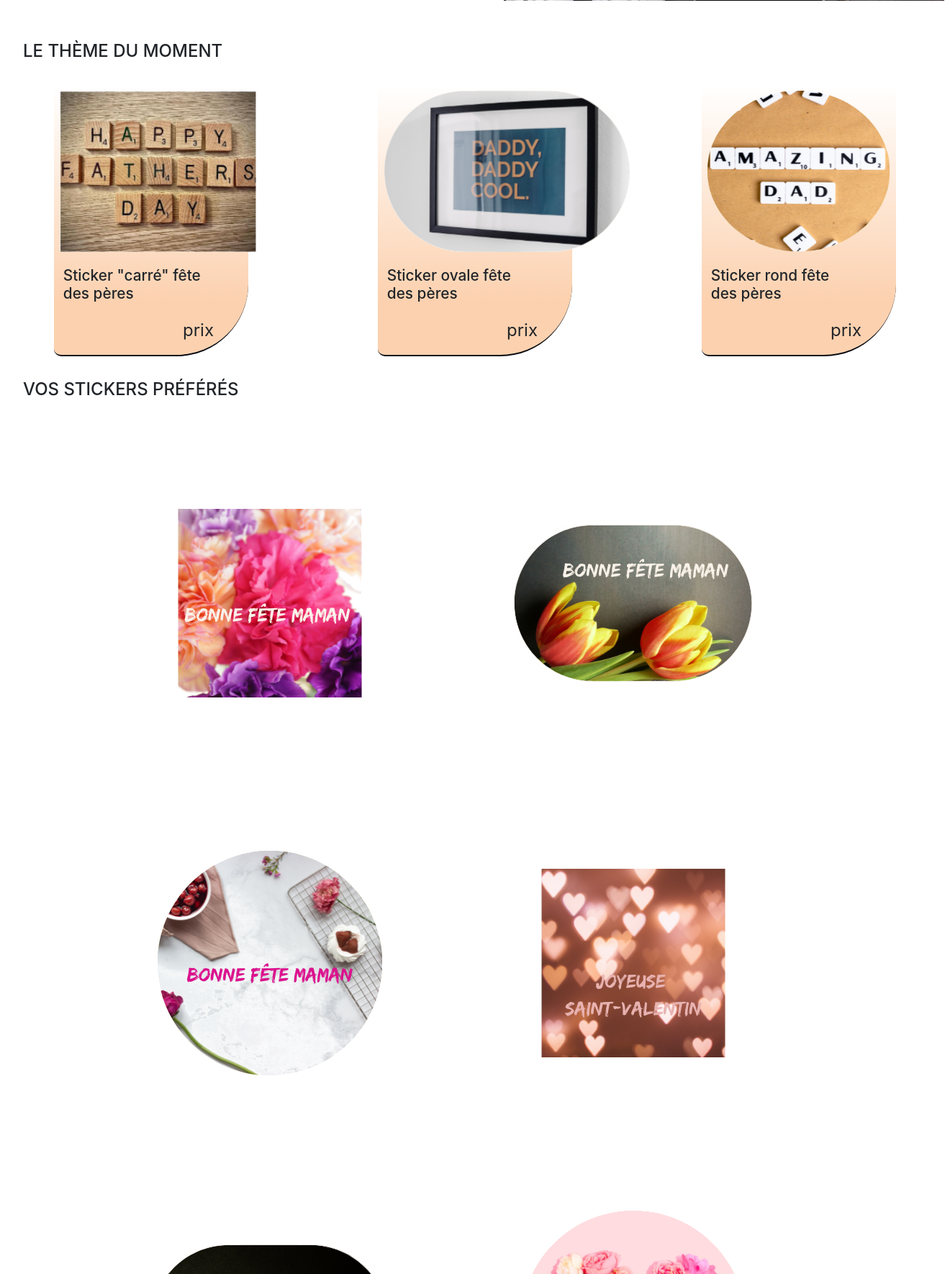
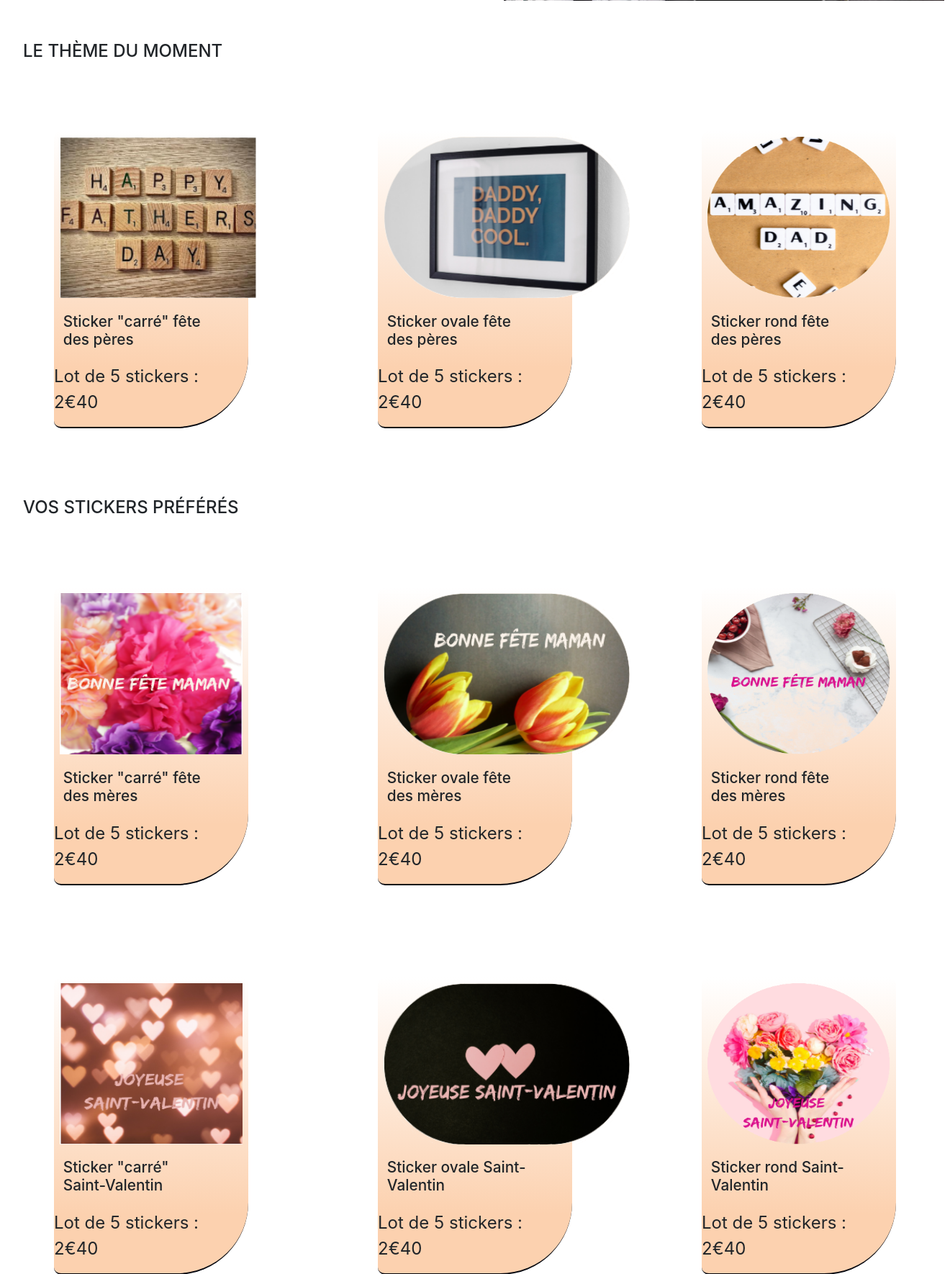
Before and after one commit to pierre-alexandre-detollenaere/Fansticker, a PHP site: page /en_vedette.php in a window 1320 px wide. Shown: the part 477-2247 px from the top of the page at 72% size. Run offline with PHP 8.4, Linux system fonts and the light colour scheme; some libraries are stand-ins or nearby versions.

Commit message:
modifs images stickers, modif agencement page en_vedette

```diff
--- a/css/en_vedette.css
+++ b/css/en_vedette.css
@@ -27,6 +27,7 @@ article {
     border-bottom: 2px solid #06080f;
     padding: 0;
     background: linear-gradient(to top, #fcd1af 20%, #fff 100%);
+    margin: 4rem;
 }
 
 article img {
--- a/en_vedette.php
+++ b/en_vedette.php
@@ -72,7 +72,7 @@
               </div>
               <figcaption>
                 <h3>Sticker "carré" fête des pères</h3>
-                    <p>prix</p>
+                <p>Lot de 5 stickers : 2€40</p>
               </figcaption>
             </figure>
           </article>
@@ -83,7 +83,7 @@
               </div>
               <figcaption>
                 <h3>Sticker ovale fête des pères</h3>
-                    <p>prix</p>
+                <p>Lot de 5 stickers : 2€40</p>
               </figcaption>
             </figure>
           </article>
@@ -92,24 +92,83 @@
               <div class="img">
                 <img src="images/Stickers - En Vedette/étiquette ronde - père3.png" width=70% alt="sticker père 3">
               </div>
-                  <figcaption class="img-txt">
+              <figcaption>
                 <h3>Sticker rond fête des pères</h3>
-                    <p>prix</p>
+                <p>Lot de 5 stickers : 2€40</p>
               </figcaption>
             </figure>
           </article>
         </div>
     </section>
+    <section>
       <h2 class="titre_vedette">VOS STICKERS PRÉFÉRÉS</h2>
-        <div class="container col-10">
+        <div class="row">
+          <article>
             <figure>
-          <img src="images/Stickers - En Vedette/étiquette carrée haute - mère1_transparent.png" alt="sticker mère 1">
-          <img src="images/Stickers - En Vedette/étiquette ovale - mère2_transparent.png" alt="sticker mère 2">
-          <img src="images/Stickers - En Vedette/étiquette ronde - mère3_transparent.png" alt="sticker mère 3">
-          <img src="images/Stickers - En Vedette/étiquette carrée haute - stvalentin1_transparent.png" alt="sticker saint valentin 1">
-          <img src="images/Stickers - En Vedette/étiquette ovale - stvalentin2_transparent.png" alt="sticker saint valentin 2">
-          <img src="images/Stickers - En Vedette/étiquette ronde - stvalentin3_transparent.png" alt="sticker saint valentin 3">
+              <div class="img">
+                <img src="images/Stickers - En Vedette/étiquette carrée haute - mère1.png" alt="sticker mère 1">
+              </div>
+              <figcaption>
+                <h3>Sticker "carré" fête des mères</h3>
+                <p>Lot de 5 stickers : 2€40</p>
             </figure>
+          </article>
+          <article>
+            <figure>
+              <div class="img">
+              <img src="images/Stickers - En Vedette/étiquette ovale - mère2.png" alt="sticker mère 2">
+              </div>
+              <figcaption>
+                <h3>Sticker ovale fête des mères</h3>
+                <p>Lot de 5 stickers : 2€40</p>
+              </figcaption>
+            </figure>
+          </article>
+          <article>
+            <figure>
+              <div class="img">
+              <img src="images/Stickers - En Vedette/étiquette ronde - mère3.png" alt="sticker mère 3">
+              </div>
+              <figcaption>
+                <h3>Sticker rond fête des mères</h3>
+                <p>Lot de 5 stickers : 2€40</p>
+              </figcation>
+            </figure>
+          </article>
+          <article>
+            <figure>
+              <div class="img">
+              <img src="images/Stickers - En Vedette/étiquette carrée haute - stvalentin1.png" alt="sticker saint valentin 1">
+              </div>
+              <figcaption>
+                <h3>Sticker "carré" Saint-Valentin</h3>
+                <p>Lot de 5 stickers : 2€40</p>
+              </figcaption>
+            </figure>
+          </article>
+          <article>
+            <figure>
+              <div class="img">
+              <img src="images/Stickers - En Vedette/étiquette ovale - stvalentin2.png" alt="sticker saint valentin 2">
+              </div>
+              <figcaption>
+                <h3>Sticker ovale Saint-Valentin</h3>
+                <p>Lot de 5 stickers : 2€40</p>
+              </figcaption>
+            </figure>
+          </article>
+          <article>
+            <figure>
+              <div class="img">
+              <img src="images/Stickers - En Vedette/étiquette ronde - stvalentin3.png" alt="sticker saint valentin 3">
+              </div>
+              <figcaption>
+                <h3>Sticker rond Saint-Valentin</h3>
+                <p>Lot de 5 stickers : 2€40</p>
+              </figcaption>
+            </figure>
+          </article>
+      </section>
 
     </main>
     <?php
```
Also changed, not shown: images/Stickers - En Vedette/étiquette carrée haute - mère1.png (added), images/Stickers - En Vedette/étiquette carrée haute - stvalentin1.png (added), images/Stickers - En Vedette/étiquette ovale - mère2.png (added), images/Stickers - En Vedette/étiquette ovale - stvalentin2.png (added), images/Stickers - En Vedette/étiquette ronde - mère3.png (added), images/Stickers - En Vedette/étiquette ronde - stvalentin3.png (added). Lines whose indentation alone changed are shown as unchanged.
